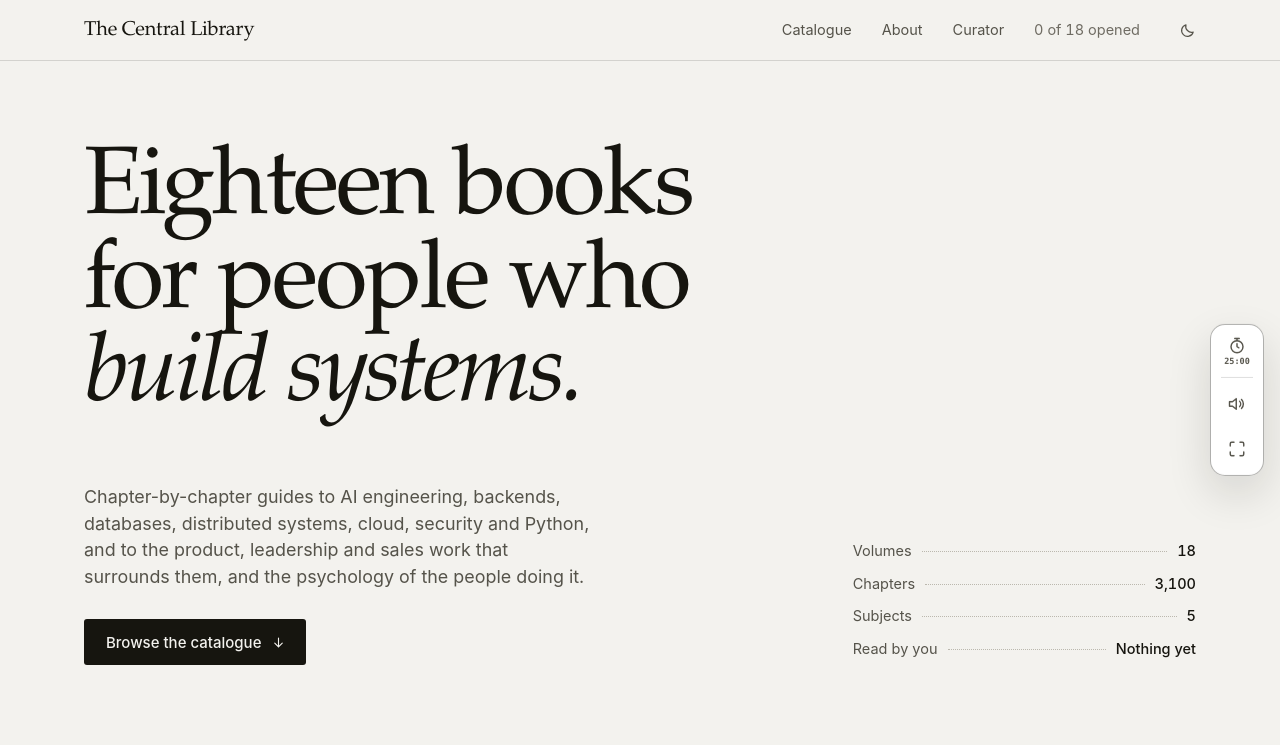
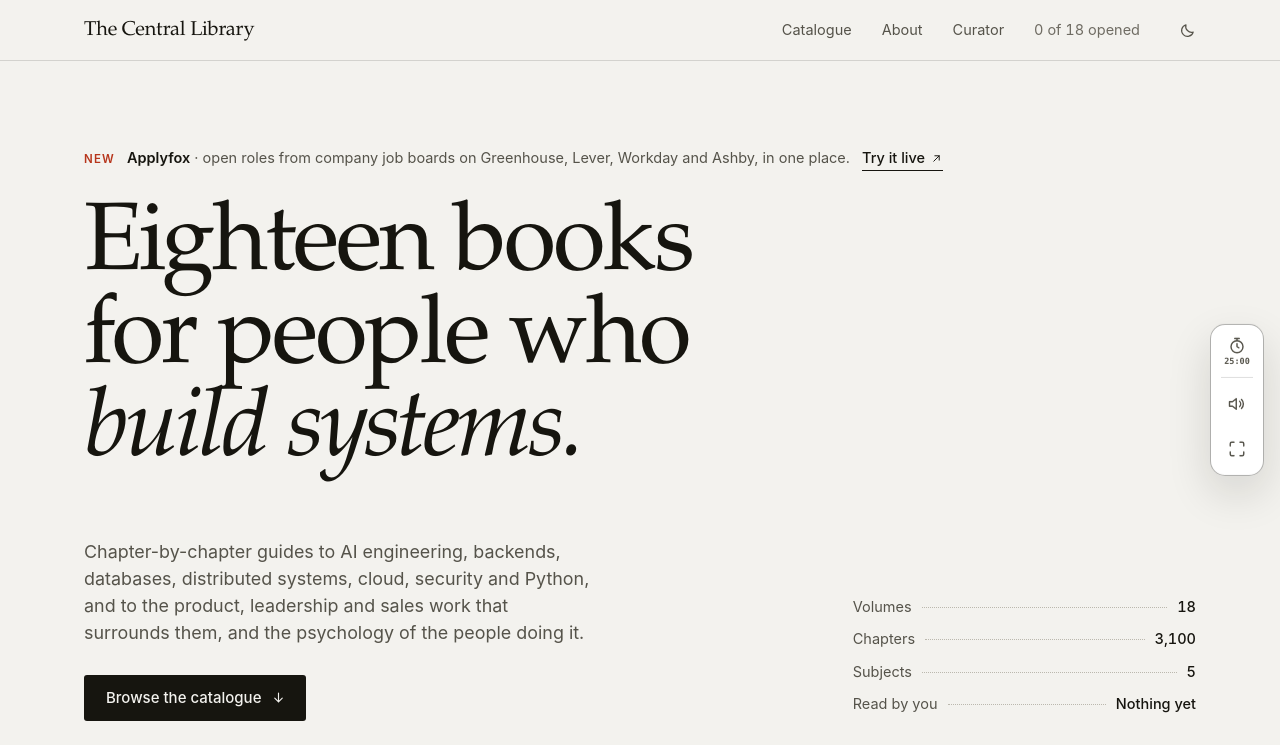
Before and after one commit to harshdotcom/AI-Systems, a plain HTML site: page index.html in a window 1280 px wide. Shown: the top 745 px of the page. Drawn offline with Linux system fonts and the light colour scheme; a web font is replaced by a local one.

Commit message:
Feature Applyfox on the library and link its live site
Co-Authored-By: Claude Opus 5.5 <noreply@anthropic.com>

```diff
--- a/index.html
+++ b/index.html
@@ -213,6 +213,16 @@
       text-wrap: balance;
     }
     .hero-title em { font-style: italic; letter-spacing: -.035em; }
+    .hero-note {
+      display: inline-flex; align-items: baseline; flex-wrap: wrap; gap: 4px 12px;
+      margin-bottom: clamp(18px, 2.6vw, 30px);
+      font-size: 14.5px; color: var(--ink-muted);
+    }
+    .hero-note-tag { font-size: 11.5px; font-weight: 600; letter-spacing: .1em; text-transform: uppercase; color: var(--accent); }
+    .hero-note strong { color: var(--ink); font-weight: 600; }
+    .hero-note-go { display: inline-flex; align-items: center; gap: 5px; color: var(--ink); font-weight: 500; border-bottom: 1px solid currentColor; }
+    .hero-note-go svg { width: 13px; height: 13px; transition: transform .25s var(--ease-out); }
+    .hero-note:hover .hero-note-go svg { transform: translate(2px, -2px); }
     .hero-body {
       display: grid;
       grid-template-columns: minmax(0, 6fr) minmax(0, 1fr) minmax(0, 4fr);
@@ -1122,6 +1132,11 @@
 
     <!-- Opening -->
     <section class="hero" aria-labelledby="hero-title">
+      <a class="hero-note rise" href="https://harshdotcom.github.io/Applyfox/" target="_blank" rel="noopener">
+        <span class="hero-note-tag">New</span>
+        <span><strong>Applyfox</strong> · open roles from company job boards on Greenhouse, Lever, Workday and Ashby, in one place.</span>
+        <span class="hero-note-go">Try it live<svg viewBox="0 0 24 24" fill="none" stroke="currentColor" stroke-width="1.8" stroke-linecap="round" stroke-linejoin="round" aria-hidden="true"><path d="M7 17 17 7M9 7h8v8"/></svg></span>
+      </a>
       <h1 class="hero-title rise" id="hero-title"><span id="hero-count">Eighteen</span> books for people who <em>build systems.</em></h1>
 
       <div class="hero-body rise d1">
```
Also changed, not shown: harsh-jha.html (+2 -2 lines).
